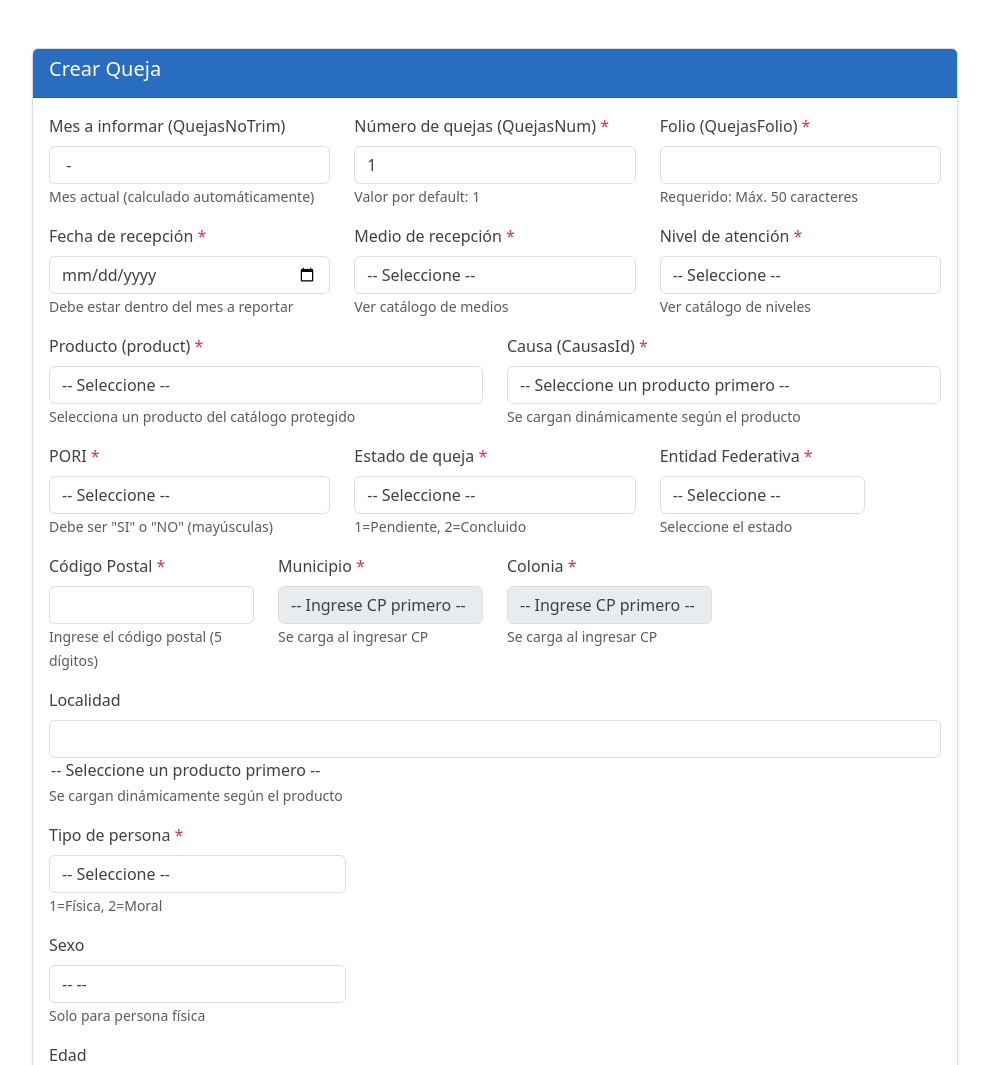
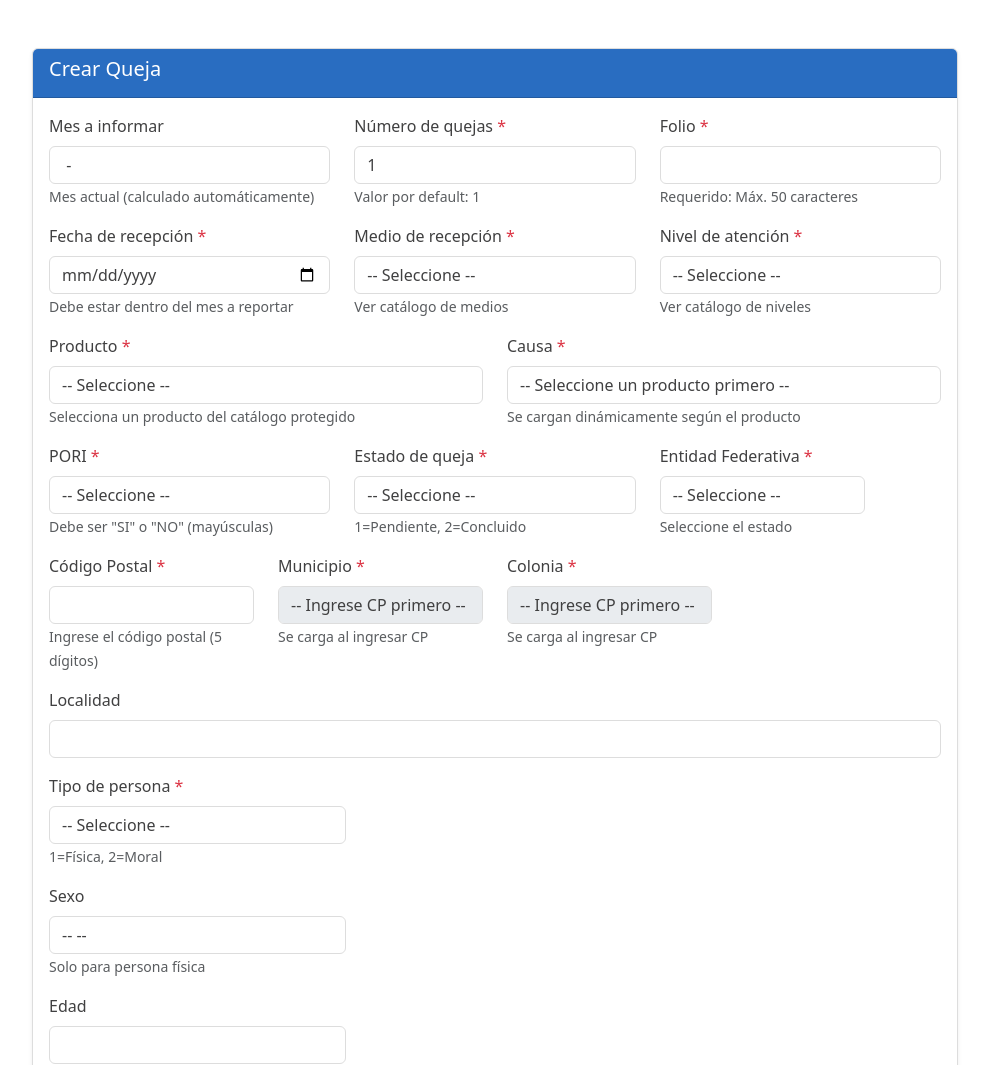
Before and after one commit to davidorado03/redeco-frontend, a Django app: template templates/create_queja.html in a window 1280 px wide. Shown: the part 56-1121 px from the top of the page, without its empty margins (145-1134 px from the left). Run offline with Django 4.2, Linux system fonts and the light colour scheme; the template is opened without the code that fills it, so the values that code supplies are empty.

Commit message:
chore: guardar cambios recientes en create_queja e index

```diff
--- a/templates/create_queja.html
+++ b/templates/create_queja.html
@@ -21,20 +21,20 @@
 					<div class="row">
 					<!-- CAMPOS REQUERIDOS PRINCIPALES -->
 					<div class="col-md-4 mb-3">
-						<label class="form-label">Mes a informar (QuejasNoTrim)</label>
+						<label class="form-label">Mes a informar </label>
 						<input type="hidden" name="no_trim" value="{{ current_month }}" />
 						<input type="text" class="form-control" value="{{ current_month }} - {% if current_month == 1 %}Enero{% elif current_month == 2 %}Febrero{% elif current_month == 3 %}Marzo{% elif current_month == 4 %}Abril{% elif current_month == 5 %}Mayo{% elif current_month == 6 %}Junio{% elif current_month == 7 %}Julio{% elif current_month == 8 %}Agosto{% elif current_month == 9 %}Septiembre{% elif current_month == 10 %}Octubre{% elif current_month == 11 %}Noviembre{% elif current_month == 12 %}Diciembre{% endif %}" readonly />
 						<small class="form-text text-muted">Mes actual (calculado automáticamente)</small>
 					</div>
 
 					<div class="col-md-4 mb-3">
-							<label class="form-label">Número de quejas (QuejasNum) <span class="text-danger">*</span></label>
+							<label class="form-label">Número de quejas <span class="text-danger">*</span></label>
 							<input type="number" name="quejas_num" class="form-control" value="1" min="1" required />
 							<small class="form-text text-muted">Valor por default: 1</small>
 						</div>
 
 						<div class="col-md-4 mb-3">
-							<label class="form-label">Folio (QuejasFolio) <span class="text-danger">*</span></label>
+							<label class="form-label">Folio <span class="text-danger">*</span></label>
 							<input name="folio" class="form-control" maxlength="50" required />
 							<small class="form-text text-muted">Requerido: Máx. 50 caracteres</small>
 						</div>
@@ -76,7 +76,7 @@
 						</div>
 
 						<div class="col-md-6 mb-3">
-							<label class="form-label">Producto (product) <span class="text-danger">*</span></label>
+							<label class="form-label">Producto <span class="text-danger">*</span></label>
 							<select id="producto_select" name="producto" class="form-control" required>
 								<option value="">-- Seleccione --</option>
 								{% for p in productos %}
@@ -91,7 +91,7 @@
 						</div>
 
 						<div class="col-md-6 mb-3">
-							<label class="form-label">Causa (CausasId) <span class="text-danger">*</span></label>
+							<label class="form-label">Causa <span class="text-danger">*</span></label>
 							<select id="causas_select" name="causas_id" class="form-control" required>
 								<option value="">-- Seleccione un producto primero --</option>
 							</select>
@@ -159,9 +159,6 @@
 						<div class="col-md-12 mb-3">
 							<label class="form-label">Localidad</label>
 							<input name="localidad" class="form-control" maxlength="8" />
-								<option value="">-- Seleccione un producto primero --</option>
-							</select>
-							<small class="form-text text-muted">Se cargan dinámicamente según el producto</small>
 						</div>
 						</div>
 
```
Also changed, not shown: templates/index.html (+3 -4 lines).
